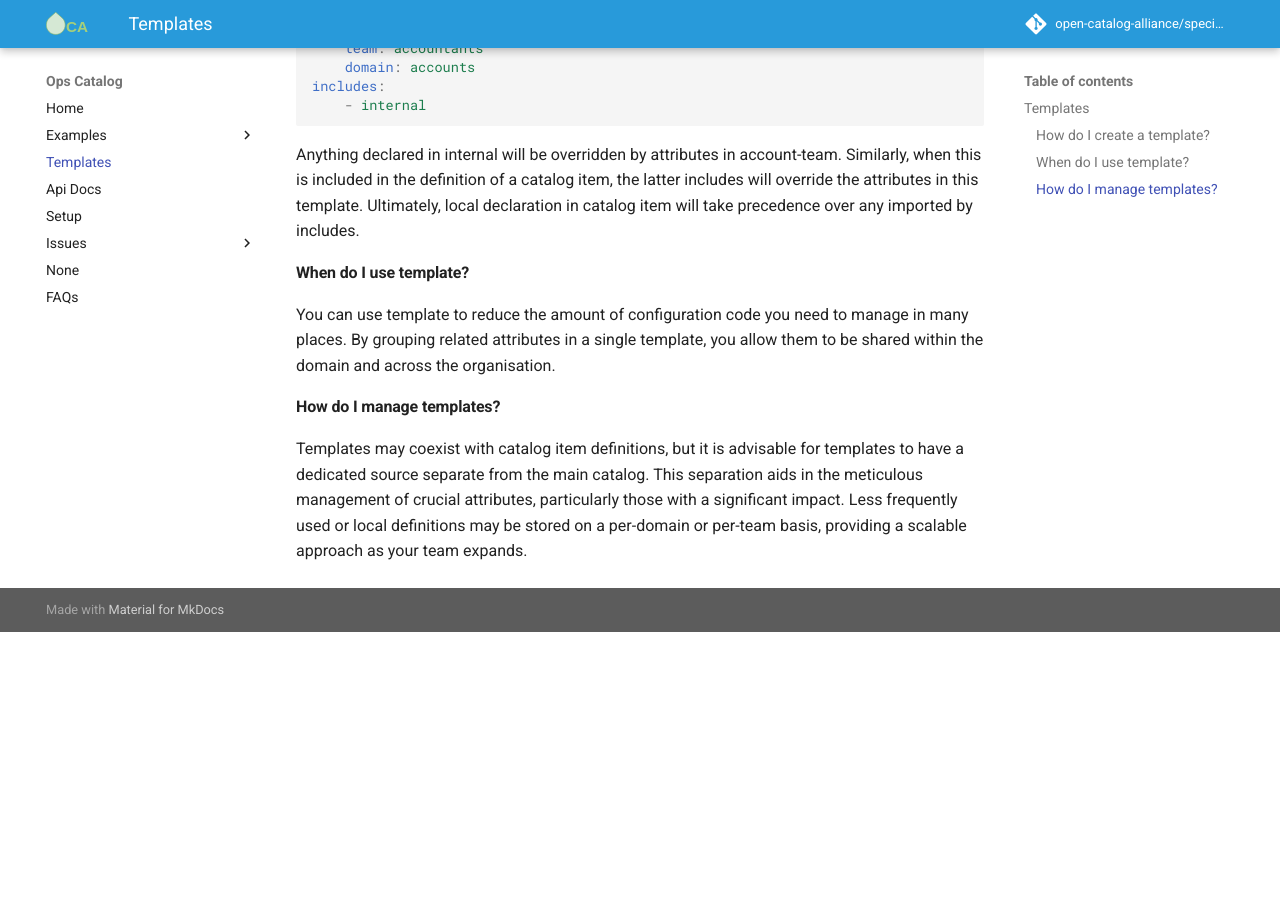
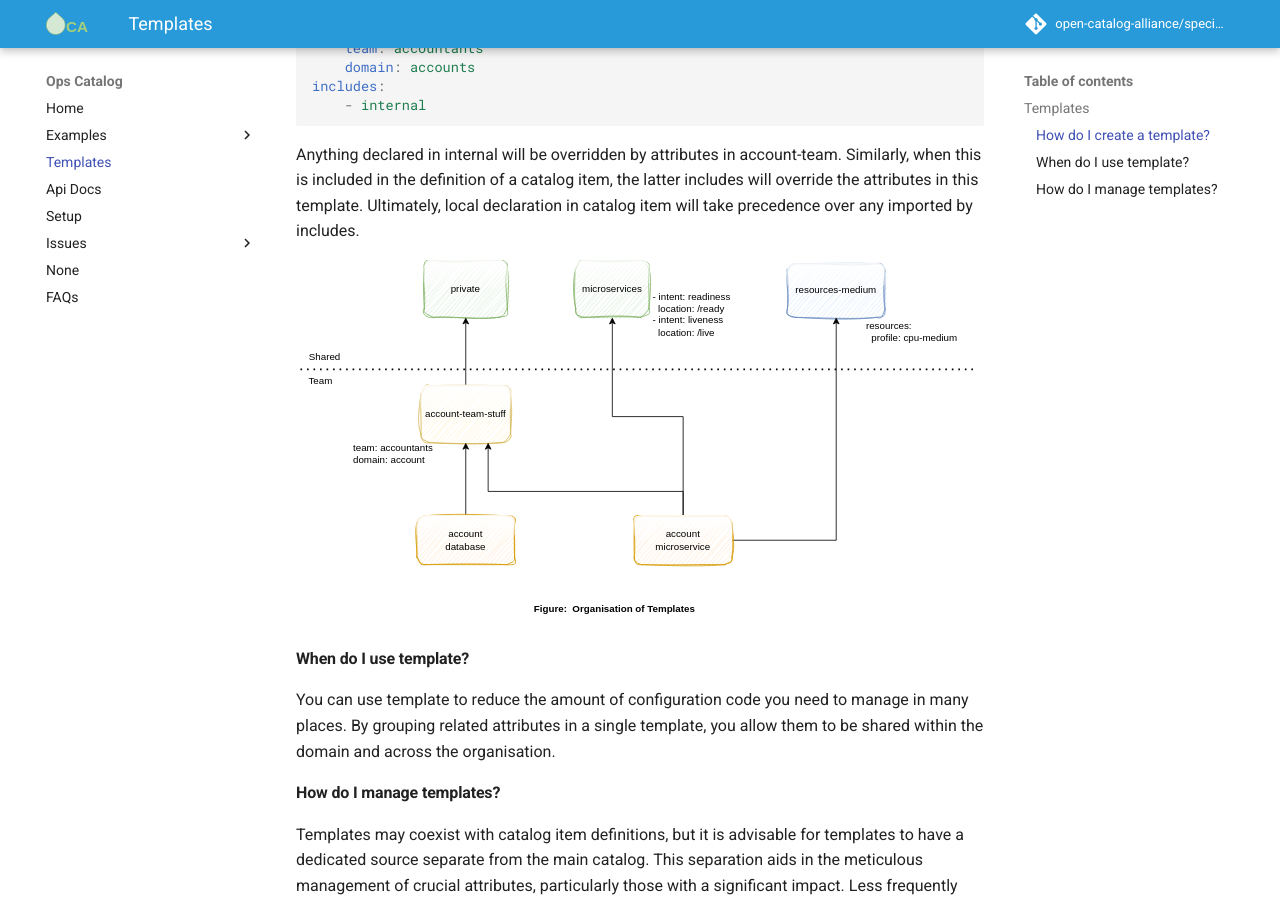
Before and after one commit to ops-catalog/specification, an MkDocs documentation site: the page built from docs/templates.md, in a window 1280 px wide and 900 px high, scrolled down 865 px. Built offline with MkDocs 1.6.1 and Material for MkDocs 9.7.7, drawn with Linux system fonts in a browser that asks for light colours; comment, search, counter and statistics services are not loaded; before the commit the page ends 1497 px from its top, so only the background shows below that.

Commit message:
Add diagram for account template

```diff
--- a/docs/templates.md
+++ b/docs/templates.md
@@ -28,6 +28,8 @@ includes:
 
 Anything declared in internal will be overridden by attributes in account-team. Similarly, when this is included in the definition of a catalog item, the latter includes will override the attributes in this template. Ultimately, local declaration in catalog item will take precedence over any imported by includes.
 
+![Use of Template in My Account](assets/images/my-account-template.svg)
+
 #### When do I use template?
 You can use template to reduce the amount of configuration code you need to manage in many places. By grouping related attributes in a single template, you allow them to be shared within the domain and across the organisation.
 
```
Also changed, not shown: docs/assets/images/my-account-template.svg (added).
